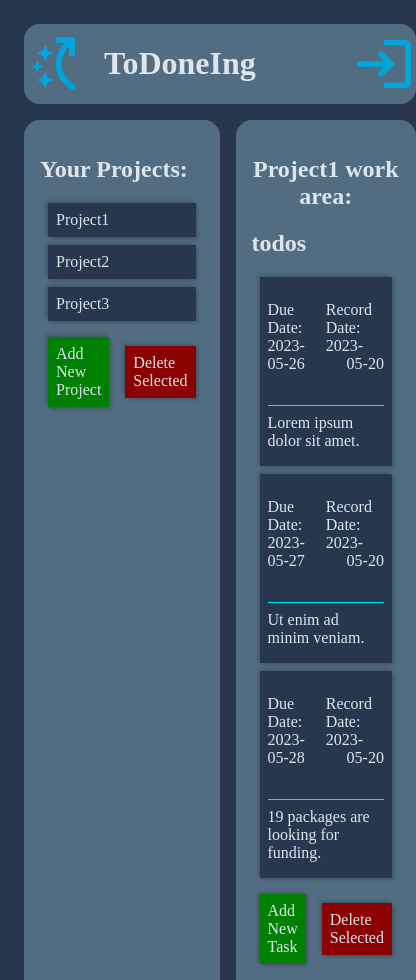
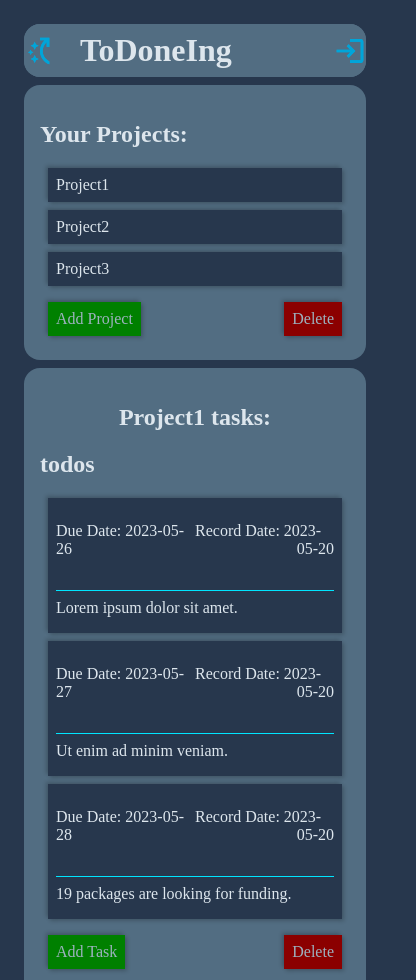
Before and after one commit to maxitomix/TOP_Todo_app, a website built with webpack: page src/indexTest.html in a window 390 px wide. Shown: the top 980 px of the page, 416 px wide, since content can reach past the window. Built offline with nearby package versions, Linux system fonts and the light colour scheme.

Commit message:
save bofore mayor modifications to dates

```diff
--- a/package.json
+++ b/package.json
@@ -6,6 +6,7 @@
     "webpack-cli": "^5.1.1"
   },
   "dependencies": {
-    "date-fns": "^2.30.0"
+    "date-fns": "^2.30.0",
+    "date-fns-tz": "^2.0.0"
   }
 }
--- a/src/index.js
+++ b/src/index.js
@@ -1,5 +1,5 @@
 import './style.css';
-import { format } from 'date-fns';
+import { isValid, parse, format } from 'date-fns';
 
 
 let projectList = [
@@ -139,23 +139,23 @@ function sidebar(){
 
   //add add button for projects
   const addButtonDiv = document.createElement('div');
-  addButtonDiv.classList.add('addButtonDiv')
-  addButtonDiv.textContent = 'Add New Project'
+  addButtonDiv.classList.add('addButtonDiv');
+  addButtonDiv.textContent = 'Add Project';
   controlsSidebarDiv.appendChild(addButtonDiv);
 
   //add click for add button
   addButtonDiv.addEventListener('click', () => {
     const newProject = prompt("Please enter a new project name:", "Awesome winner project");
     console.log('Project Add:', newProject);
-    addProject(newProject)
+    addProject(newProject);
     main();
     sidebar()
   })
 
   //add delete button for projects
   const deleteButtonDiv = document.createElement('div');
-  deleteButtonDiv.classList.add('deleteButtonDiv')
-  deleteButtonDiv.textContent = 'Delete Selected'
+  deleteButtonDiv.classList.add('deleteButtonDiv');
+  deleteButtonDiv.textContent = 'Delete';
   controlsSidebarDiv.appendChild(deleteButtonDiv);
 
   //add delete click for delete button
@@ -179,7 +179,7 @@ function main(){
     mainDiv.innerHTML = '';
 
     const mainH2 = document.createElement('h2');
-    mainH2.textContent = ` ${projectList[projectSelected].name} work area:`;
+    mainH2.textContent = ` ${projectList[projectSelected].name} tasks:`;
     mainDiv.appendChild(mainH2);
 
 
@@ -225,13 +225,20 @@ function main(){
           statusContainer.appendChild(statusItems);
 
           const taskDueDate = document.createElement('p');
-          taskDueDate.textContent = `Due Date: ${task.dueDate}`;
-          taskDueDate.classList.add('date');
+
+          if (task.dueDate ===''){
+            taskDueDate.textContent = `Due Date: ${task.dueDate}`;
+            }else{
+            const formattedDueDate = format(new Date(task.dueDate), 'yyyy-MM-dd');
+            taskDueDate.textContent = `Due Date: ${formattedDueDate}`;
+            }
+
+          taskDueDate.classList.add('DueDate');
           statusItems.appendChild(taskDueDate);
 
           const taskRecordDate = document.createElement('p');
           taskRecordDate.textContent = `Record Date: ${task.recordDate}`;
-          taskRecordDate.classList.add('date');
+          taskRecordDate.classList.add('RecordDate');
           statusItems.appendChild(taskRecordDate);
 
           const taskElement = document.createElement('p');
@@ -278,6 +285,15 @@ function main(){
                 console.log(currentHoverTask);
           });
           //
+          //modify due date
+          taskDueDate.addEventListener('click', () => {
+              if (task.dueDate === '') {
+                task.dueDate = new Date();
+             }
+            const newDueDate = promptForNewDate(new Date(task.dueDate));
+            projectList[projectSelected][statuses][index].dueDate = newDueDate;
+            main();
+          });
 
 
         })
@@ -292,7 +308,7 @@ function main(){
         //add add button for projects
         const addButtonDiv = document.createElement('div');
         addButtonDiv.classList.add('addButtonDiv')
-        addButtonDiv.textContent = 'Add New Task'
+        addButtonDiv.textContent = 'Add Task'
         controlsMainDiv.appendChild(addButtonDiv);
 
         //add click for add button
@@ -307,7 +323,7 @@ function main(){
         //add delete button for status items
         const deleteButtonDiv = document.createElement('div');
         deleteButtonDiv.classList.add('deleteButtonDiv')
-        deleteButtonDiv.textContent = 'Delete Selected'
+        deleteButtonDiv.textContent = 'Delete'
         controlsMainDiv.appendChild(deleteButtonDiv);
 
         //add delete click for delete button
@@ -370,26 +386,40 @@ function addTask(projectListIndex, status, task) {
 }
 
 //function changeStatus
-// function changeStatus(projectSelected, statusSelected, taskSelected, newStatus){
-//   const tempObject = projectList[projectSelected][statusSelected][taskSelected];
-//   projectList[projectSelected][statusSelected].splice(taskSelected, 1);
-//   projectList[projectSelected][newStatus].push(tempObject);
-//   projectSelected = '0';
-//   taskSelected = null;
-//   statusSelected= null;
-//   main();
+
 function changeStatus(projectSelected, oldStatus, taskSelected, newStatus){
   const tempObject = projectList[projectSelected][oldStatus][taskSelected];
   projectList[projectSelected][oldStatus].splice(taskSelected, 1);
 
-  // if (currentHoverTask === null){
-  // projectList[projectSelected][newStatus].push(tempObject);
-  // }
   projectList[projectSelected][newStatus].splice(currentHoverTask, 0, tempObject);
 
   taskSelected = null;
   statusSelected= null;
   main();
+}
+
+//function Prompt New due date
+function promptForNewDate(currentDate) {
+  // If currentDate is not provided or is an empty string, use the current date
+  if (!currentDate || currentDate === '') {
+    currentDate = new Date();
+  } else if (typeof currentDate === 'string') {
+    // If currentDate is a string, parse it to a Date object
+    currentDate = parse(currentDate, 'yyyy-MM-dd', new Date());
+  }
+
+  const formattedCurrentDate = format(currentDate, 'yyyy-MM-dd');
+  const newDateString = prompt("Please enter a new due date (yyyy-MM-dd):", formattedCurrentDate);
+
+  if (newDateString) {
+    const parsedDate = parse(newDateString, 'yyyy-MM-dd', new Date());
+    if (isValid(parsedDate)) {
+      return format(parsedDate, 'yyyy-MM-dd');
+    }
+  }
+
+  alert("Invalid date format, please try again.");
+  return formattedCurrentDate; // And here, we're formatting the current date before returning it
 }
 
 
--- a/src/style.css
+++ b/src/style.css
@@ -105,6 +105,7 @@ html{
     display: flex;
     justify-content: space-between;
     align-items: center;
+    color: var(--three-color)
 }
 
 .addButtonDiv{
@@ -117,30 +118,8 @@ html{
     display: flex;
     justify-content: space-between;
     align-items: center;
+    color: var(--three-color)
 }
-
-
-
-/* .projectList div:hover{
-    cursor:pointer;
-    background-color:  var(--two-color);
-    outline: 4px solid var(--one-color);
-} */
-
-/* .deleteButtonDiv {
-    width: 1rem;
-    margin-left: auto;
-} */
-
-/* .deleteButtonSVG:hover{
-    cursor:pointer;
-    filter: invert(16%) sepia(81%) saturate(3883%) hue-rotate(354deg) brightness(92%) contrast(96%);
-} */
-
-
-
-
-
 
 .mainBox {
     grid-area: mainBox;
@@ -180,3 +159,33 @@ html{
 .statusItems p:nth-child(2){
     text-align-last: right;
 }
+
+@media screen and (max-width: 650px) {
+    #content {
+
+        grid-template-areas:
+            "headerBox"
+            "sideBox"
+            "mainBox";
+    }
+
+.mainBox, .sideBox{
+    margin: 0;
+    margin-top: .5rem;
+
+}
+
+.headerBox{
+    margin-bottom: 0;
+    font-size:1rem;
+}
+
+#logo, #login{
+    width: 2rem;
+}
+
+.headerBox h1{
+    margin: .5rem;
+}
+
+}
```
Also changed, not shown: dist/main.js, 1 other file.
